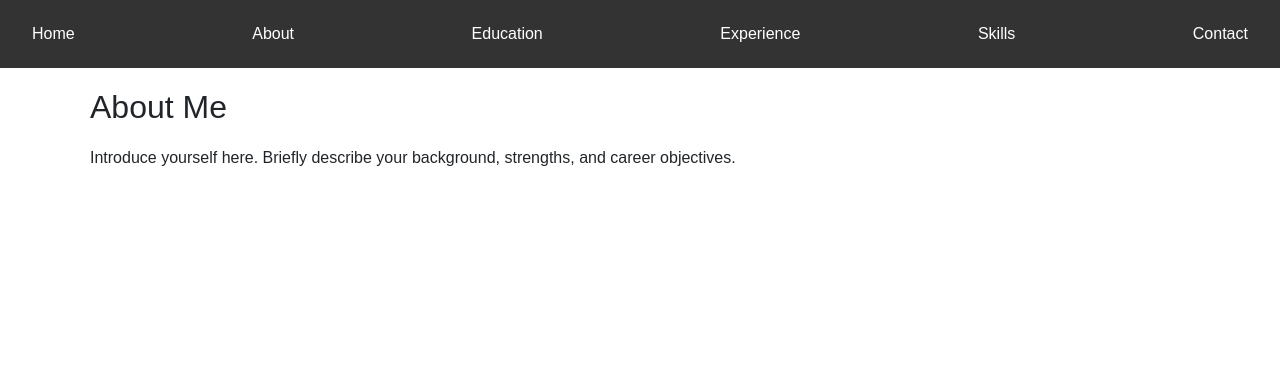
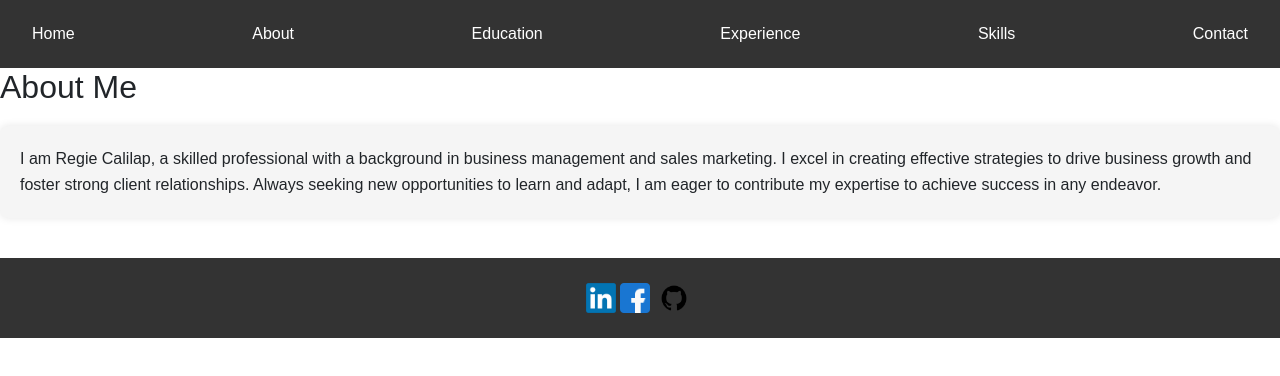
Before and after one commit to regie-KodeGo/regie-KodeGo.github.io, a plain HTML site: page about.html in a window 1280 px wide. Drawn offline with nearby package versions, Linux system fonts and the light colour scheme.

Commit message:
Revision 2

```diff
--- a/about.html
+++ b/about.html
@@ -21,14 +21,26 @@
     </nav>
 
     <!-- Page Content -->
-    <div class="container">
-        <div class="section" id="about">
-            <h2>About Me</h2>
+    <div class="section" id="about">
+        <h2>About Me</h2>
+        <div class="about-content">
             <p>
-                Introduce yourself here. Briefly describe your background, strengths, and career objectives.
+                I am Regie Calilap, a skilled professional with a background in business management and sales marketing.
+                I excel in creating effective strategies to drive business growth and foster strong client relationships.
+                Always seeking new opportunities to learn and adapt, I am eager to contribute my expertise to achieve success in any endeavor.
             </p>
         </div>
     </div>
+
+        <!-- Footer -->
+<footer class="footer">
+    <div class="social-links">
+        <a href="https://www.linkedin.com/in/regie-calilap-a04014287/" target="_blank"><img src="/images/linkedin.png" width="30px" alt="LinkedIn"></a>
+        <a href="https://www.facebook.com/regiecalilap" target="_blank"><img src="/images/facebook.png" width="30px" alt="Facebook"></a>
+        <a href="https://github.com/regie-KodeGo" target="_blank"><img src="/images/github.png" width="40px" alt="Github"></a>
+        <!-- Add links and icons for other social media accounts as needed -->
+    </div>
+</footer>
 
     <!-- Bootstrap JS -->
     <script src="https://ajax.googleapis.com/ajax/libs/jquery/3.5.1/jquery.min.js"></script>
--- a/styles.css
+++ b/styles.css
@@ -45,3 +45,36 @@ body {
     flex: 0 0 calc(33.33% - 20px);
     margin-bottom: 20px;
 }
+
+/* Custom Styles for About Me Section */
+.about-content {
+    background-color: #f5f5f5;
+    border-radius: 8px;
+    padding: 20px;
+    box-shadow: 0 0 8px rgba(0, 0, 0, 0.1);
+}
+
+.about-content p {
+    font-size: 16px;
+    line-height: 1.6;
+    margin: 0;
+}
+
+/* Custom Styles for Footer */
+body {
+    display: flex;
+    flex-direction: column;
+    min-height: 100vh;
+    margin: 0;
+}
+
+.container {
+    flex: 1;
+}
+
+.footer {
+    background-color: #333;
+    color: #fff;
+    padding: 20px 0;
+    text-align: center;
+}
```
Also changed, not shown: contact.html (+10 -0 lines), education.html (+10 -0 lines), experience.html (+10 -0 lines), index.html (+10 -0 lines), skills.html (+10 -0 lines), images/facebook.png (added), images/github.png (added), images/linkedin.png (added).
